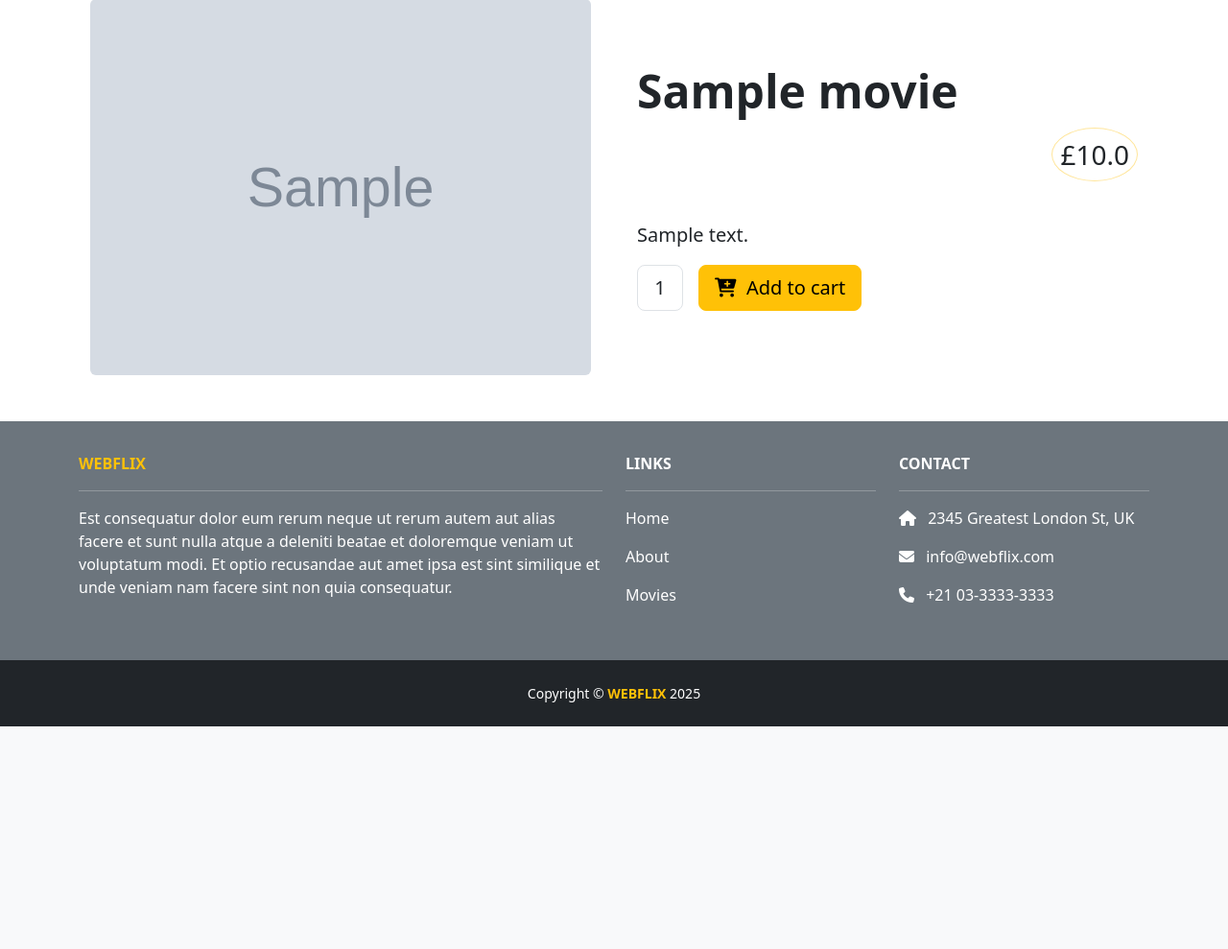
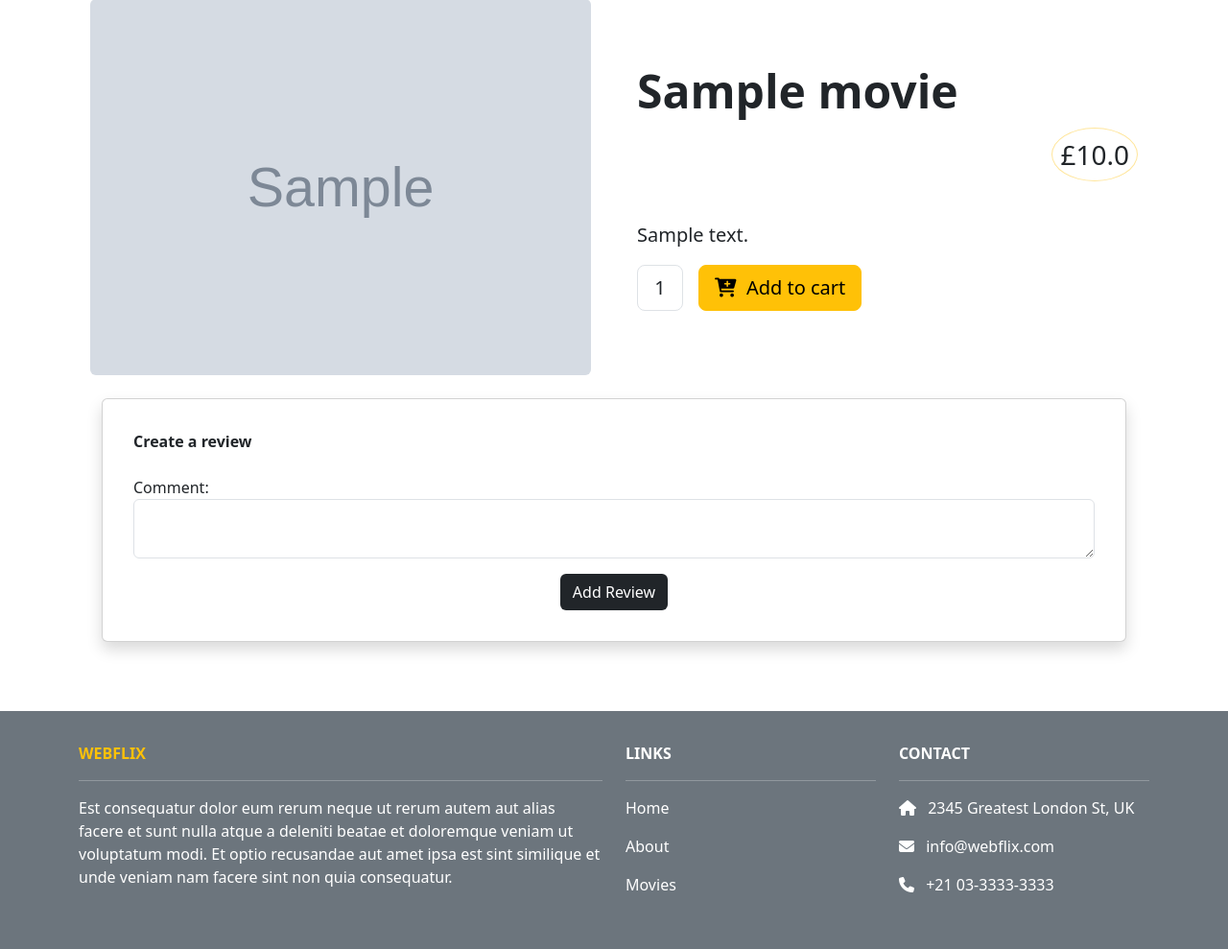
Before and after one commit to johnclamy/moviestoreproject, a Django app: page /movies/1/ in a window 1280 px wide. Shown: the part 105-1094 px from the top of the page at 96% size. Before the commit the page ends 862 px from the top, so only its background shows below. Run offline with Django 5.2, Linux system fonts and the light colour scheme; a user stored in the database is signed in; tables that the repository leaves empty hold one stand-in row (values such as "Sample post"); grey boxes marked "Sample" are stand-in pictures; some libraries are stand-ins or nearby versions.

Commit message:
add a review form for athenticated users

```diff
--- a/website/movies/templates/movies/detail.html
+++ b/website/movies/templates/movies/detail.html
@@ -1,8 +1,8 @@
 {% extends "base.html" %}
 {% block content %}
 {% load static %}
-<article class="container px-3 px-lg-4 my-5">
-    <section class="row gx-4 gx-lg-5 align-items-center">
+<div class="container px-3 px-lg-4 my-5">
+    <article class="row gx-4 gx-lg-5 align-items-center">
         <div class="col-md-6">
             <img class="card-img-top mb-5 mb-md-0 rounded" src="{{ template_data.movie.image.url }}" alt="{{ template_data.movie.name }}" />
         </div>
@@ -20,7 +20,30 @@
                 </button>
             </div>
         </div>
+    </article>
+    {% if user.is_authenticated %}
+    <section class="container mt-4">
+        <div class="row justify-content-center">
+            <div class="col-12">
+                <div class="card shadow p-3 mb-4 rounded">
+                    <div class="card-body">
+                        <b class="text-start">Create a review</b><br /><br />
+                        <form method="POST" action="{% url 'movies.create_review' id=template_data.movie.id %}">
+                            {% csrf_token %}
+                            <div class="mb-3">
+                                <label for="comment">Comment:</label>
+                                <textarea name="comment" required class="form-control" id="comment"></textarea>
+                            </div>
+                            <div class="text-center">
+                                <button type="submit" class="btn bg-dark text-white">Add Review</button>
+                            </div>
+                        </form>
+                    </div>
+                </div>
+            </div>
+        </div>
     </section>
-</article>
+    {% endif %}
+</div>
 
 {% endblock content %}
```
